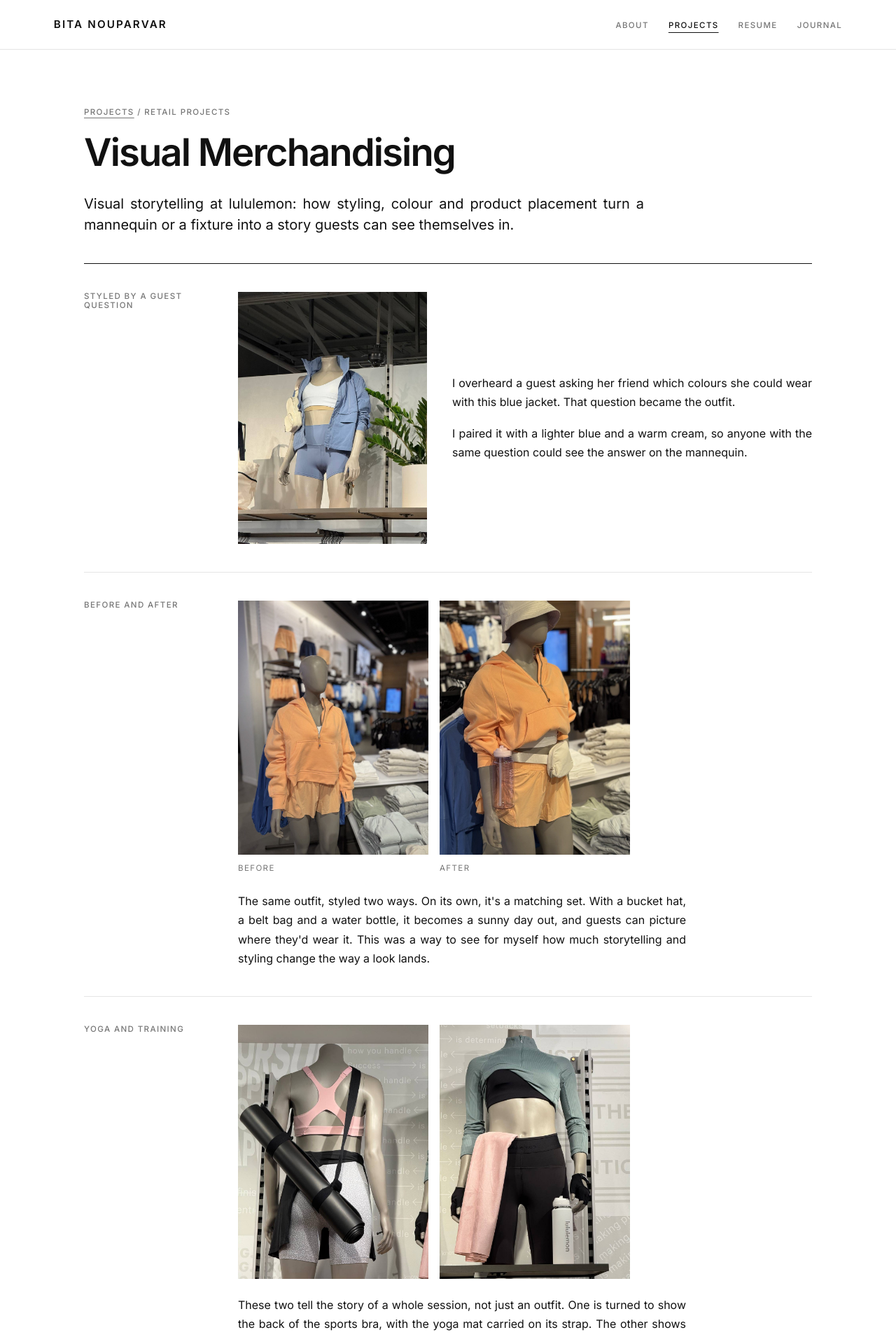
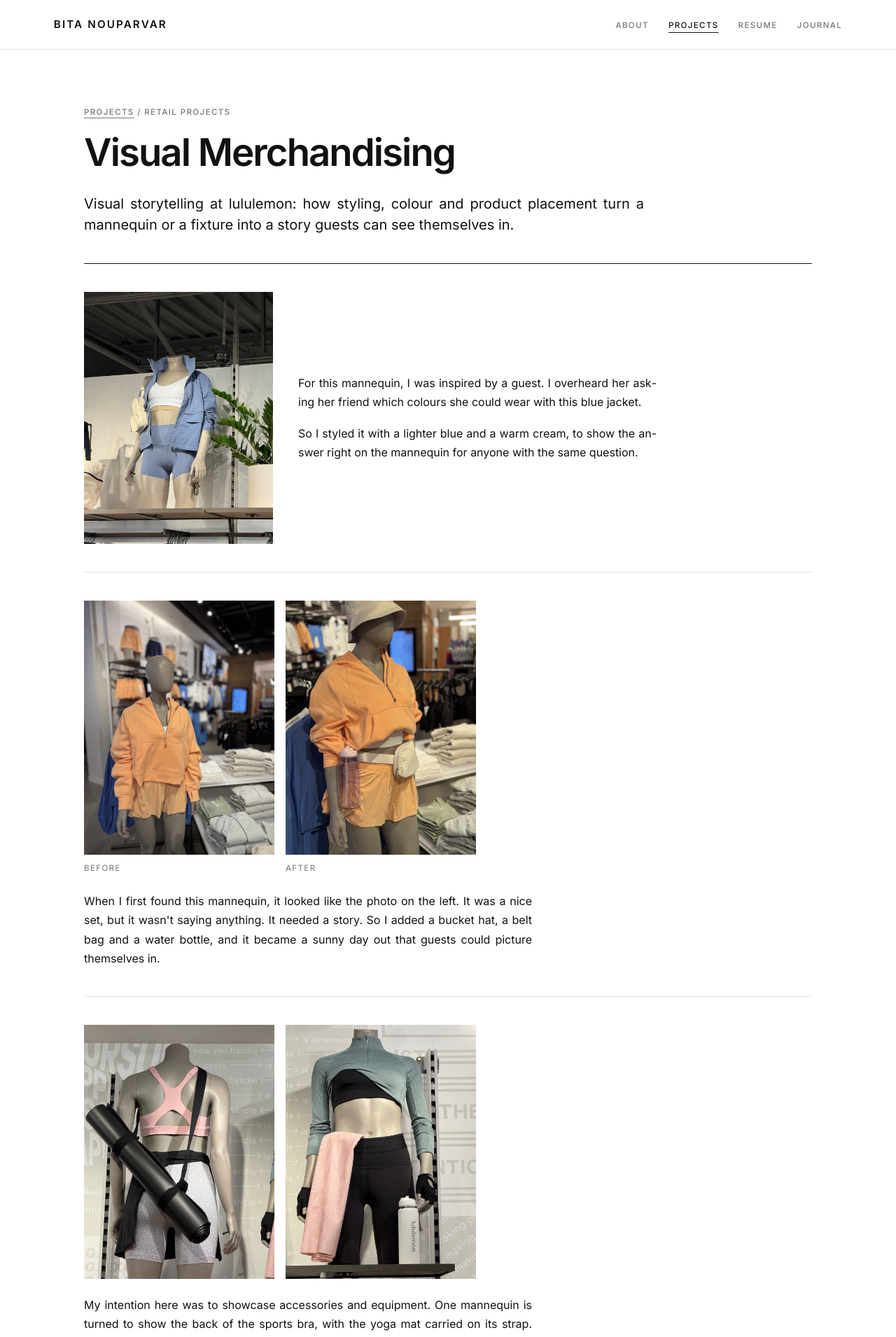
Before and after one commit to bitanp1994/bitanouparvar.com, a Jekyll site: the page built from projects/visual-merchandising.html, in a window 1280 px wide. Shown: the top 1910 px of the page at 70% size. Built offline with Jekyll 4.4.1, drawn with Linux system fonts in a browser that asks for light colours; some of the changed text lies outside the part shown.

Commit message:
Visual Merchandising: personal intent for each story, remove section titles
Co-Authored-By: Claude Opus 5.5 <noreply@anthropic.com>
Claude-Session: https://claude.ai/code/session_011ZU1tgXn8aNEA1hgF5gWNT

```diff
--- a/assets/style.css
+++ b/assets/style.css
@@ -418,3 +418,7 @@ main.wide .page.case { max-width: 1040px; }
 .vm-pair.vm-wide img { aspect-ratio: 4 / 3; }
 .vm-pair.vm-trio { grid-template-columns: repeat(3, 1fr); max-width: 760px; }
 @media (max-width: 640px) { .vm-pair.vm-trio { grid-template-columns: 1fr 1fr; } }
+/* sections without side titles */
+.no-label .case-row { grid-template-columns: 1fr; }
+.no-label .vm-story { grid-template-columns: 270px minmax(0, 32em); }
+@media (max-width: 760px) { .no-label .vm-story { grid-template-columns: 1fr; } }
--- a/projects/visual-merchandising.html
+++ b/projects/visual-merchandising.html
@@ -4,62 +4,57 @@ title: Visual Merchandising
 wide: true
 permalink: /projects/visual-merchandising/
 ---
-<article class="page case">
+<article class="page case no-label">
   <p class="eyebrow"><a href="{{ '/projects/' | relative_url }}">Projects</a> / Retail projects</p>
   <h1>Visual Merchandising</h1>
   <p class="lede">Visual storytelling at lululemon: how styling, colour and product placement turn a mannequin or a fixture into a story guests can see themselves in.</p>
 
   <section class="case-row">
-    <h2 class="case-label">Styled by a guest question</h2>
     <div class="case-body case-two vm-story">
       <figure><img src="{{ '/assets/img/vm/blue-jacket-belt-bag.jpg' | relative_url }}" alt="Mannequin in a blue jacket styled with light blue shorts, a white bra and a cream belt bag" loading="lazy"></figure>
       <div>
-        <p>I overheard a guest asking her friend which colours she could wear with this blue jacket. That question became the outfit.</p>
-        <p>I paired it with a lighter blue and a warm cream, so anyone with the same question could see the answer on the mannequin.</p>
+        <p>For this mannequin, I was inspired by a guest. I overheard her asking her friend which colours she could wear with this blue jacket.</p>
+        <p>So I styled it with a lighter blue and a warm cream, to show the answer right on the mannequin for anyone with the same question.</p>
       </div>
     </div>
   </section>
 
   <section class="case-row">
-    <h2 class="case-label">Before and after</h2>
     <div class="case-body">
       <div class="vm-pair">
         <figure><img src="{{ '/assets/img/vm/orange-before.jpg' | relative_url }}" alt="Before: mannequin in an orange half-zip hoodie and matching shorts, with no accessories" loading="lazy"><figcaption>Before</figcaption></figure>
         <figure><img src="{{ '/assets/img/vm/orange-after.jpg' | relative_url }}" alt="After: the same orange set styled with a cream bucket hat, cream belt bag and pink water bottle" loading="lazy"><figcaption>After</figcaption></figure>
       </div>
-      <p class="vm-text">The same outfit, styled two ways. On its own, it's a matching set. With a bucket hat, a belt bag and a water bottle, it becomes a sunny day out, and guests can picture where they'd wear it. This was a way to see for myself how much storytelling and styling change the way a look lands.</p>
+      <p class="vm-text">When I first found this mannequin, it looked like the photo on the left. It was a nice set, but it wasn't saying anything. It needed a story. So I added a bucket hat, a belt bag and a water bottle, and it became a sunny day out that guests could picture themselves in.</p>
     </div>
   </section>
 
   <section class="case-row">
-    <h2 class="case-label">Yoga and training</h2>
     <div class="case-body">
       <div class="vm-pair">
         <figure><img src="{{ '/assets/img/vm/pink-bra-yoga-mat.jpg' | relative_url }}" alt="Mannequin turned to show the back of a pink sports bra, carrying a black yoga mat on a strap" loading="lazy"></figure>
         <figure><img src="{{ '/assets/img/vm/sage-rib-training.jpg' | relative_url }}" alt="Mannequin in a layered sage top and black tights with a pink towel, training gloves and a water bottle" loading="lazy"></figure>
       </div>
-      <p class="vm-text">These two tell the story of a whole session, not just an outfit. One is turned to show the back of the sports bra, with the yoga mat carried on its strap. The other shows layering for training, with a towel and gloves. Together they bring the accessories into the picture, so guests can see everything they need for class.</p>
+      <p class="vm-text">My intention here was to showcase accessories and equipment. One mannequin is turned to show the back of the sports bra, with the yoga mat carried on its strap. The other has a towel, training gloves and a water bottle, so guests see everything they need for a session, not just the outfit.</p>
     </div>
   </section>
   <section class="case-row">
-    <h2 class="case-label">Layering and styling</h2>
     <div class="case-body">
       <div class="vm-pair">
         <figure><img src="{{ '/assets/img/vm/taupe-layering.jpg' | relative_url }}" alt="Mannequin with a taupe cropped hoodie draped off one shoulder over a white bra, black joggers, a cap, a cream backpack and white sneakers" loading="lazy"></figure>
         <figure><img src="{{ '/assets/img/vm/grey-layering.jpg' | relative_url }}" alt="Mannequin in a grey cropped half-zip over a white bra with matching wide pants, a cap, a black backpack and a small pouch" loading="lazy"></figure>
       </div>
-      <p class="vm-text">Cropped tops over a bra, with the waistband showing, then a cap and a bag to finish. These looks show how pieces from different parts of the store work together, and give guests an easy way to wear more than one item at once.</p>
+      <p class="vm-text">With these two, I wanted to play with layering, colour and texture, from gym to street. Cropped tops over a bra with the waistband showing, soft fleece against a technical layer, then a cap and a bag to finish, so one look works for a workout and the rest of the day.</p>
     </div>
   </section>
   <section class="case-row">
-    <h2 class="case-label">Collaboration launch</h2>
     <div class="case-body">
       <div class="vm-pair vm-trio">
         <figure><img src="{{ '/assets/img/vm/disney-mannequins.jpg' | relative_url }}" alt="Two mannequins in the lululemon x Disney collection: black with Mickey details, a red belt bag, a black cap and a Mickey belt bag" loading="lazy"></figure>
         <figure><img src="{{ '/assets/img/vm/disney-womens.jpg' | relative_url }}" alt="lululemon x Disney fixture in red, pink and black: caps, belt bags, bottles, socks, a printed bra, skirts and leggings" loading="lazy"></figure>
         <figure><img src="{{ '/assets/img/vm/disney-mens.jpg' | relative_url }}" alt="lululemon x Disney fixture in black, white, grey and red: caps, red bottles, socks, a white tee, hoodies and shorts" loading="lazy"></figure>
       </div>
-      <p class="vm-text">For the lululemon x Disney launch, I set up the collaboration mannequins and fixtures to the brand's display standard, so the collection looked polished and ready from day one.</p>
+      <p class="vm-text">For the lululemon x Disney launch, my intention was a gold-standard presentation. I set up the collaboration mannequins and fixtures to the brand's display standard, so the collection looked polished and ready from day one.</p>
     </div>
   </section>
 </article>
```
